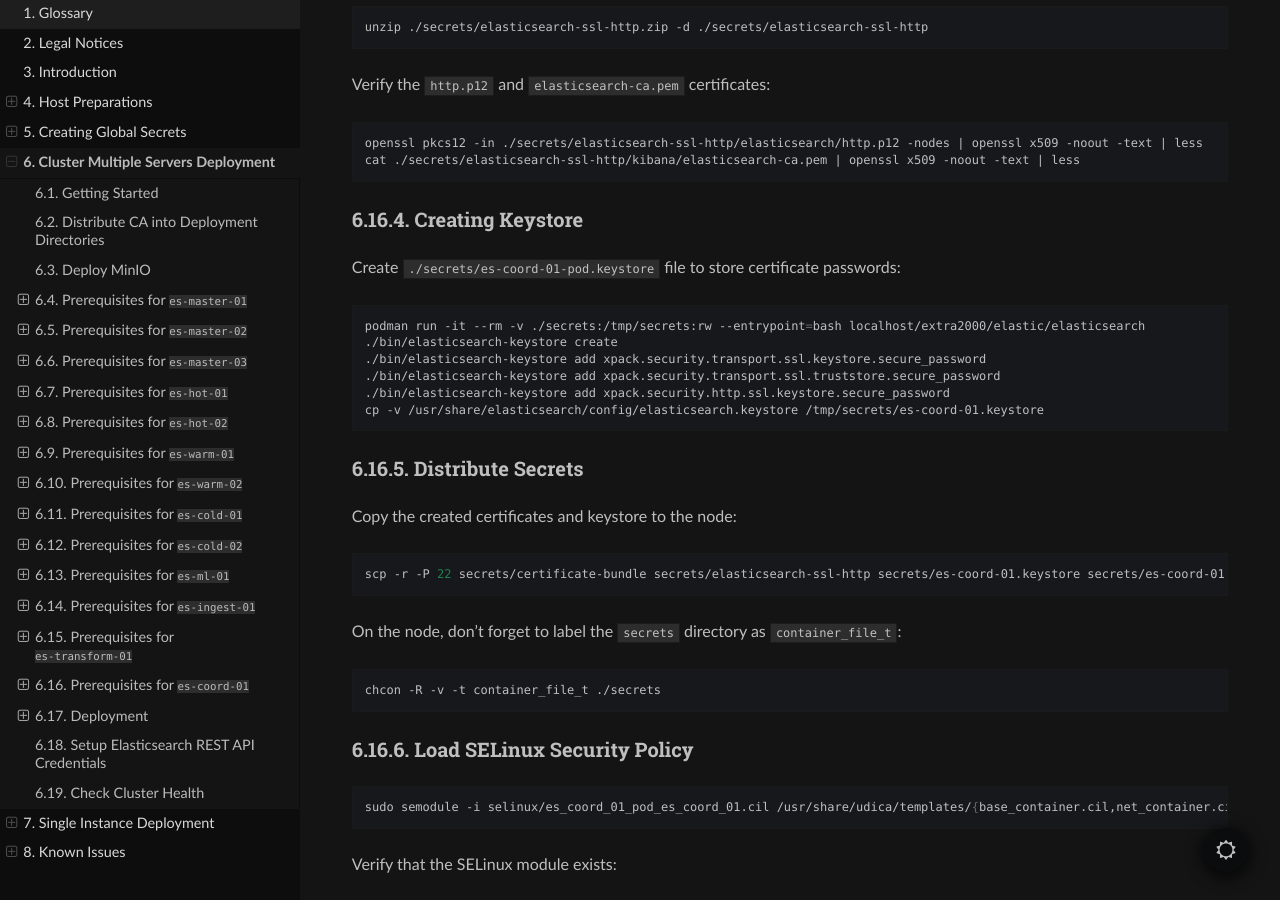
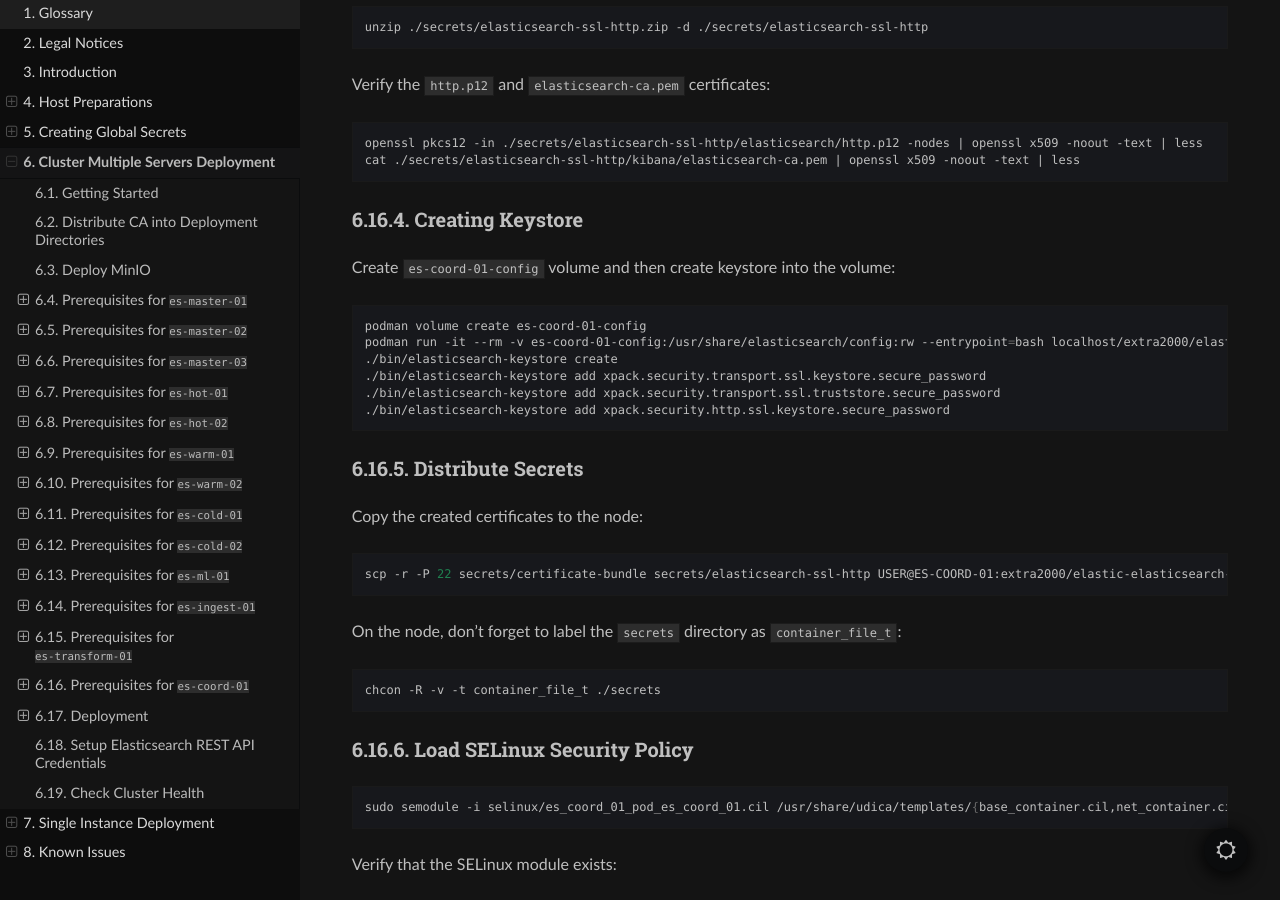
Before and after one commit to extra2000/elastic-elasticsearch-pod, a Sphinx documentation site: the page built from docs/source/example_cluster_multi_servers.rst, in a window 1280 px wide and 900 px high, scrolled down 48326 px. Built offline with Sphinx 7.4.7 and the Read the Docs theme 2.0.0, drawn with Linux system fonts in a browser that asks for light colours; some of the changed text lies outside the part shown.

Commit message:
refactor(deployments): mount the whole config directory instead of keystore file
BREAKING CHANGE: existing pods may no longer compatible because the whole config directory is mounted instead of keystore file

```diff
--- a/docs/source/example_cluster_multi_servers.rst
+++ b/docs/source/example_cluster_multi_servers.rst
@@ -217,27 +217,27 @@ Verify the ``http.p12`` and ``elasticsearch-ca.pem`` certificates:
 Creating Keystore
 ~~~~~~~~~~~~~~~~~
 
-Create ``./secrets/es-master-01-pod.keystore`` file to store certificate passwords:
-
-.. code-block:: bash
-
-    podman run -it --rm -v ./secrets:/tmp/secrets:rw --entrypoint=bash localhost/extra2000/elastic/elasticsearch
+Create ``es-master-01-config`` volume and then create keystore into the volume:
+
+.. code-block:: bash
+
+    podman volume create es-master-01-config
+    podman run -it --rm -v es-master-01-config:/usr/share/elasticsearch/config:rw --entrypoint=bash localhost/extra2000/elastic/elasticsearch
     ./bin/elasticsearch-keystore create
     ./bin/elasticsearch-keystore add xpack.security.transport.ssl.keystore.secure_password
     ./bin/elasticsearch-keystore add xpack.security.transport.ssl.truststore.secure_password
     ./bin/elasticsearch-keystore add xpack.security.http.ssl.keystore.secure_password
     ./bin/elasticsearch-keystore add s3.client.default.access_key
     ./bin/elasticsearch-keystore add s3.client.default.secret_key
-    cp -v /usr/share/elasticsearch/config/elasticsearch.keystore /tmp/secrets/es-master-01.keystore
 
 Distribute Secrets
 ~~~~~~~~~~~~~~~~~~
 
-Copy the created certificates and keystore to the node:
-
-.. code-block:: bash
-
-    scp -r -P 22 secrets/certificate-bundle secrets/elasticsearch-ssl-http secrets/es-master-01.keystore USER@ES-MASTER-01:extra2000/elastic-elasticsearch-pod/deployment/examples/cluster-multi-servers/es-master-01/secrets/
+Copy the created certificates to the node:
+
+.. code-block:: bash
+
+    scp -r -P 22 secrets/certificate-bundle secrets/elasticsearch-ssl-http USER@ES-MASTER-01:extra2000/elastic-elasticsearch-pod/deployment/examples/cluster-multi-servers/es-master-01/secrets/
 
 Create JVM CA Certs
 ~~~~~~~~~~~~~~~~~~~
@@ -424,27 +424,27 @@ Verify the ``http.p12`` and ``elasticsearch-ca.pem`` certificates:
 Creating Keystore
 ~~~~~~~~~~~~~~~~~
 
-Create ``./secrets/es-master-02-pod.keystore`` file to store certificate passwords:
-
-.. code-block:: bash
-
-    podman run -it --rm -v ./secrets:/tmp/secrets:rw --entrypoint=bash localhost/extra2000/elastic/elasticsearch
+Create ``es-master-02-config`` volume and then create keystore into the volume:
+
+.. code-block:: bash
+
+    podman volume create es-master-02-config
+    podman run -it --rm -v es-master-02-config:/usr/share/elasticsearch/config:rw --entrypoint=bash localhost/extra2000/elastic/elasticsearch
     ./bin/elasticsearch-keystore create
     ./bin/elasticsearch-keystore add xpack.security.transport.ssl.keystore.secure_password
     ./bin/elasticsearch-keystore add xpack.security.transport.ssl.truststore.secure_password
     ./bin/elasticsearch-keystore add xpack.security.http.ssl.keystore.secure_password
     ./bin/elasticsearch-keystore add s3.client.default.access_key
     ./bin/elasticsearch-keystore add s3.client.default.secret_key
-    cp -v /usr/share/elasticsearch/config/elasticsearch.keystore /tmp/secrets/es-master-02.keystore
 
 Distribute Secrets
 ~~~~~~~~~~~~~~~~~~
 
-Copy the created certificates and keystore to the node:
-
-.. code-block:: bash
-
-    scp -r -P 22 secrets/certificate-bundle secrets/elasticsearch-ssl-http secrets/es-master-02.keystore USER@ES-MASTER-02:extra2000/elastic-elasticsearch-pod/deployment/examples/cluster-multi-servers/es-master-02/secrets/
+Copy the created certificates to the node:
+
+.. code-block:: bash
+
+    scp -r -P 22 secrets/certificate-bundle secrets/elasticsearch-ssl-http USER@ES-MASTER-02:extra2000/elastic-elasticsearch-pod/deployment/examples/cluster-multi-servers/es-master-02/secrets/
 
 On the node, don't forget to label the ``secrets`` directory as ``container_file_t``:
 
@@ -627,27 +627,27 @@ Verify the ``http.p12`` and ``elasticsearch-ca.pem`` certificates:
 Creating Keystore
 ~~~~~~~~~~~~~~~~~
 
-Create ``./secrets/es-master-03-pod.keystore`` file to store certificate passwords:
-
-.. code-block:: bash
-
-    podman run -it --rm -v ./secrets:/tmp/secrets:rw --entrypoint=bash localhost/extra2000/elastic/elasticsearch
+Create ``es-master-03-config`` volume and then create keystore into the volume:
+
+.. code-block:: bash
+
+    podman volume create es-master-03-config
+    podman run -it --rm -v es-master-03-config:/usr/share/elasticsearch/config:rw --entrypoint=bash localhost/extra2000/elastic/elasticsearch
     ./bin/elasticsearch-keystore create
     ./bin/elasticsearch-keystore add xpack.security.transport.ssl.keystore.secure_password
     ./bin/elasticsearch-keystore add xpack.security.transport.ssl.truststore.secure_password
     ./bin/elasticsearch-keystore add xpack.security.http.ssl.keystore.secure_password
     ./bin/elasticsearch-keystore add s3.client.default.access_key
     ./bin/elasticsearch-keystore add s3.client.default.secret_key
-    cp -v /usr/share/elasticsearch/config/elasticsearch.keystore /tmp/secrets/es-master-03.keystore
 
 Distribute Secrets
 ~~~~~~~~~~~~~~~~~~
 
-Copy the created certificates and keystore to the node:
-
-.. code-block:: bash
-
-    scp -r -P 22 secrets/certificate-bundle secrets/elasticsearch-ssl-http secrets/es-master-03.keystore USER@ES-MASTER-03:extra2000/elastic-elasticsearch-pod/deployment/examples/cluster-multi-servers/es-master-03/secrets/
+Copy the created certificates to the node:
+
+.. code-block:: bash
+
+    scp -r -P 22 secrets/certificate-bundle secrets/elasticsearch-ssl-http USER@ES-MASTER-03:extra2000/elastic-elasticsearch-pod/deployment/examples/cluster-multi-servers/es-master-03/secrets/
 
 On the node, don't forget to label the ``secrets`` directory as ``container_file_t``:
 
@@ -834,27 +834,27 @@ Verify the ``http.p12`` and ``elasticsearch-ca.pem`` certificates:
 Creating Keystore
 ~~~~~~~~~~~~~~~~~
 
-Create ``./secrets/es-hot-01-pod.keystore`` file to store certificate passwords:
-
-.. code-block:: bash
-
-    podman run -it --rm -v ./secrets:/tmp/secrets:rw --entrypoint=bash localhost/extra2000/elastic/elasticsearch
+Create ``es-hot-01-config`` volume and then create keystore into the volume:
+
+.. code-block:: bash
+
+    podman volume create es-hot-01-config
+    podman run -it --rm -v es-hot-01-config:/usr/share/elasticsearch/config:rw --entrypoint=bash localhost/extra2000/elastic/elasticsearch
     ./bin/elasticsearch-keystore create
     ./bin/elasticsearch-keystore add xpack.security.transport.ssl.keystore.secure_password
     ./bin/elasticsearch-keystore add xpack.security.transport.ssl.truststore.secure_password
     ./bin/elasticsearch-keystore add xpack.security.http.ssl.keystore.secure_password
     ./bin/elasticsearch-keystore add s3.client.default.access_key
     ./bin/elasticsearch-keystore add s3.client.default.secret_key
-    cp -v /usr/share/elasticsearch/config/elasticsearch.keystore /tmp/secrets/es-hot-01.keystore
 
 Distribute Secrets
 ~~~~~~~~~~~~~~~~~~
 
-Copy the created certificates and keystore to the node:
-
-.. code-block:: bash
-
-    scp -r -P 22 secrets/certificate-bundle secrets/elasticsearch-ssl-http secrets/es-hot-01.keystore USER@ES-HOT-01:extra2000/elastic-elasticsearch-pod/deployment/examples/cluster-multi-servers/es-hot-01/secrets/
+Copy the created certificates to the node:
+
+.. code-block:: bash
+
+    scp -r -P 22 secrets/certificate-bundle secrets/elasticsearch-ssl-http USER@ES-HOT-01:extra2000/elastic-elasticsearch-pod/deployment/examples/cluster-multi-servers/es-hot-01/secrets/
 
 On the node, don't forget to label the ``secrets`` directory as ``container_file_t``:
 
@@ -1041,18 +1041,18 @@ Verify the ``http.p12`` and ``elasticsearch-ca.pem`` certificates:
 Creating Keystore
 ~~~~~~~~~~~~~~~~~
 
-Create ``./secrets/es-hot-02-pod.keystore`` file to store certificate passwords:
-
-.. code-block:: bash
-
-    podman run -it --rm -v ./secrets:/tmp/secrets:rw --entrypoint=bash localhost/extra2000/elastic/elasticsearch
+Create ``es-hot-02-config`` volume and then create keystore into the volume:
+
+.. code-block:: bash
+
+    podman volume create es-hot-02-config
+    podman run -it --rm -v es-hot-02-config:/usr/share/elasticsearch/config:rw --entrypoint=bash localhost/extra2000/elastic/elasticsearch
     ./bin/elasticsearch-keystore create
     ./bin/elasticsearch-keystore add xpack.security.transport.ssl.keystore.secure_password
     ./bin/elasticsearch-keystore add xpack.security.transport.ssl.truststore.secure_password
     ./bin/elasticsearch-keystore add xpack.security.http.ssl.keystore.secure_password
     ./bin/elasticsearch-keystore add s3.client.default.access_key
     ./bin/elasticsearch-keystore add s3.client.default.secret_key
-    cp -v /usr/share/elasticsearch/config/elasticsearch.keystore /tmp/secrets/es-hot-02.keystore
 
 Distribute Secrets
 ~~~~~~~~~~~~~~~~~~
@@ -1061,7 +1061,7 @@ Copy the created certificates and keystore to the node:
 
 .. code-block:: bash
 
-    scp -r -P 22 secrets/certificate-bundle secrets/elasticsearch-ssl-http secrets/es-hot-02.keystore USER@ES-HOT-02:extra2000/elastic-elasticsearch-pod/deployment/examples/cluster-multi-servers/es-hot-02/secrets/
+    scp -r -P 22 secrets/certificate-bundle secrets/elasticsearch-ssl-http USER@ES-HOT-02:extra2000/elastic-elasticsearch-pod/deployment/examples/cluster-multi-servers/es-hot-02/secrets/
 
 On the node, don't forget to label the ``secrets`` directory as ``container_file_t``:
 
@@ -1248,27 +1248,27 @@ Verify the ``http.p12`` and ``elasticsearch-ca.pem`` certificates:
 Creating Keystore
 ~~~~~~~~~~~~~~~~~
 
-Create ``./secrets/es-warm-01-pod.keystore`` file to store certificate passwords:
-
-.. code-block:: bash
-
-    podman run -it --rm -v ./secrets:/tmp/secrets:rw --entrypoint=bash localhost/extra2000/elastic/elasticsearch
+Create ``es-warm-01-config`` volume and then create keystore into the volume:
+
+.. code-block:: bash
+
+    podman volume create es-warm-01-config
+    podman run -it --rm -v es-warm-01-config:/usr/share/elasticsearch/config:rw --entrypoint=bash localhost/extra2000/elastic/elasticsearch
     ./bin/elasticsearch-keystore create
     ./bin/elasticsearch-keystore add xpack.security.transport.ssl.keystore.secure_password
     ./bin/elasticsearch-keystore add xpack.security.transport.ssl.truststore.secure_password
     ./bin/elasticsearch-keystore add xpack.security.http.ssl.keystore.secure_password
     ./bin/elasticsearch-keystore add s3.client.default.access_key
     ./bin/elasticsearch-keystore add s3.client.default.secret_key
-    cp -v /usr/share/elasticsearch/config/elasticsearch.keystore /tmp/secrets/es-warm-01.keystore
 
 Distribute Secrets
 ~~~~~~~~~~~~~~~~~~
 
-Copy the created certificates and keystore to the node:
-
-.. code-block:: bash
-
-    scp -r -P 22 secrets/certificate-bundle secrets/elasticsearch-ssl-http secrets/es-warm-01.keystore USER@ES-WARM-01:extra2000/elastic-elasticsearch-pod/deployment/examples/cluster-multi-servers/es-warm-01/secrets/
+Copy the created certificates to the node:
+
+.. code-block:: bash
+
+    scp -r -P 22 secrets/certificate-bundle secrets/elasticsearch-ssl-http USER@ES-WARM-01:extra2000/elastic-elasticsearch-pod/deployment/examples/cluster-multi-servers/es-warm-01/secrets/
 
 On the node, don't forget to label the ``secrets`` directory as ``container_file_t``:
 
@@ -1455,27 +1455,27 @@ Verify the ``http.p12`` and ``elasticsearch-ca.pem`` certificates:
 Creating Keystore
 ~~~~~~~~~~~~~~~~~
 
-Create ``./secrets/es-warm-02-pod.keystore`` file to store certificate passwords:
-
-.. code-block:: bash
-
-    podman run -it --rm -v ./secrets:/tmp/secrets:rw --entrypoint=bash localhost/extra2000/elastic/elasticsearch
+Create ``es-warm-02-config`` volume and then create keystore into the volume:
+
+.. code-block:: bash
+
+    podman volume create es-warm-02-config
+    podman run -it --rm -v es-warm-02-config:/usr/share/elasticsearch/config:rw --entrypoint=bash localhost/extra2000/elastic/elasticsearch
     ./bin/elasticsearch-keystore create
     ./bin/elasticsearch-keystore add xpack.security.transport.ssl.keystore.secure_password
     ./bin/elasticsearch-keystore add xpack.security.transport.ssl.truststore.secure_password
     ./bin/elasticsearch-keystore add xpack.security.http.ssl.keystore.secure_password
     ./bin/elasticsearch-keystore add s3.client.default.access_key
     ./bin/elasticsearch-keystore add s3.client.default.secret_key
-    cp -v /usr/share/elasticsearch/config/elasticsearch.keystore /tmp/secrets/es-warm-02.keystore
 
 Distribute Secrets
 ~~~~~~~~~~~~~~~~~~
 
-Copy the created certificates and keystore to the node:
-
-.. code-block:: bash
-
-    scp -r -P 22 secrets/certificate-bundle secrets/elasticsearch-ssl-http secrets/es-warm-02.keystore USER@ES-WARM-02:extra2000/elastic-elasticsearch-pod/deployment/examples/cluster-multi-servers/es-warm-02/secrets/
+Copy the created certificates to the node:
+
+.. code-block:: bash
+
+    scp -r -P 22 secrets/certificate-bundle secrets/elasticsearch-ssl-http USER@ES-WARM-02:extra2000/elastic-elasticsearch-pod/deployment/examples/cluster-multi-servers/es-warm-02/secrets/
 
 On the node, don't forget to label the ``secrets`` directory as ``container_file_t``:
 
@@ -1662,27 +1662,27 @@ Verify the ``http.p12`` and ``elasticsearch-ca.pem`` certificates:
 Creating Keystore
 ~~~~~~~~~~~~~~~~~
 
-Create ``./secrets/es-cold-01-pod.keystore`` file to store certificate passwords:
-
-.. code-block:: bash
-
-    podman run -it --rm -v ./secrets:/tmp/secrets:rw --entrypoint=bash localhost/extra2000/elastic/elasticsearch
+Create ``es-cold-01-config`` volume and then create keystore into the volume:
+
+.. code-block:: bash
+
+    podman volume create es-cold-01-config
+    podman run -it --rm -v es-cold-01-config:/usr/share/elasticsearch/config:rw --entrypoint=bash localhost/extra2000/elastic/elasticsearch
     ./bin/elasticsearch-keystore create
     ./bin/elasticsearch-keystore add xpack.security.transport.ssl.keystore.secure_password
     ./bin/elasticsearch-keystore add xpack.security.transport.ssl.truststore.secure_password
     ./bin/elasticsearch-keystore add xpack.security.http.ssl.keystore.secure_password
     ./bin/elasticsearch-keystore add s3.client.default.access_key
     ./bin/elasticsearch-keystore add s3.client.default.secret_key
-    cp -v /usr/share/elasticsearch/config/elasticsearch.keystore /tmp/secrets/es-cold-01.keystore
 
 Distribute Secrets
 ~~~~~~~~~~~~~~~~~~
 
-Copy the created certificates and keystore to the node:
-
-.. code-block:: bash
-
-    scp -r -P 22 secrets/certificate-bundle secrets/elasticsearch-ssl-http secrets/es-cold-01.keystore USER@ES-COLD-01:extra2000/elastic-elasticsearch-pod/deployment/examples/cluster-multi-servers/es-cold-01/secrets/
+Copy the created certificates to the node:
+
+.. code-block:: bash
+
+    scp -r -P 22 secrets/certificate-bundle secrets/elasticsearch-ssl-http USER@ES-COLD-01:extra2000/elastic-elasticsearch-pod/deployment/examples/cluster-multi-servers/es-cold-01/secrets/
 
 On the node, don't forget to label the ``secrets`` directory as ``container_file_t``:
 
@@ -1881,27 +1881,27 @@ Verify the ``http.p12`` and ``elasticsearch-ca.pem`` certificates:
 Creating Keystore
 ~~~~~~~~~~~~~~~~~
 
-Create ``./secrets/es-cold-02-pod.keystore`` file to store certificate passwords:
-
-.. code-block:: bash
-
-    podman run -it --rm -v ./secrets:/tmp/secrets:rw --entrypoint=bash localhost/extra2000/elastic/elasticsearch
+Create ``es-cold-02-config`` volume and then create keystore into the volume:
+
+.. code-block:: bash
+
+    podman volume create es-cold-02-config
+    podman run -it --rm -v es-cold-02-config:/usr/share/elasticsearch/config:rw --entrypoint=bash localhost/extra2000/elastic/elasticsearch
     ./bin/elasticsearch-keystore create
     ./bin/elasticsearch-keystore add xpack.security.transport.ssl.keystore.secure_password
     ./bin/elasticsearch-keystore add xpack.security.transport.ssl.truststore.secure_password
     ./bin/elasticsearch-keystore add xpack.security.http.ssl.keystore.secure_password
     ./bin/elasticsearch-keystore add s3.client.default.access_key
     ./bin/elasticsearch-keystore add s3.client.default.secret_key
-    cp -v /usr/share/elasticsearch/config/elasticsearch.keystore /tmp/secrets/es-cold-02.keystore
 
 Distribute Secrets
 ~~~~~~~~~~~~~~~~~~
 
-Copy the created certificates and keystore to the node:
-
-.. code-block:: bash
-
-    scp -r -P 22 secrets/certificate-bundle secrets/elasticsearch-ssl-http secrets/es-cold-02.keystore USER@ES-COLD-02:extra2000/elastic-elasticsearch-pod/deployment/examples/cluster-multi-servers/es-cold-02/secrets/
+Copy the created certificates to the node:
+
+.. code-block:: bash
+
+    scp -r -P 22 secrets/certificate-bundle secrets/elasticsearch-ssl-http USER@ES-COLD-02:extra2000/elastic-elasticsearch-pod/deployment/examples/cluster-multi-servers/es-cold-02/secrets/
 
 On the node, don't forget to label the ``secrets`` directory as ``container_file_t``:
 
@@ -2088,25 +2088,25 @@ Verify the ``http.p12`` and ``elasticsearch-ca.pem`` certificates:
 Creating Keystore
 ~~~~~~~~~~~~~~~~~
 
-Create ``./secrets/es-ml-01-pod.keystore`` file to store certificate passwords:
-
-.. code-block:: bash
-
-    podman run -it --rm -v ./secrets:/tmp/secrets:rw --entrypoint=bash localhost/extra2000/elastic/elasticsearch
+Create ``es-ml-01-config`` volume and then create keystore into the volume:
+
+.. code-block:: bash
+
+    podman volume create es-ml-01-config
+    podman run -it --rm -v es-ml-01-config:/usr/share/elasticsearch/config:rw --entrypoint=bash localhost/extra2000/elastic/elasticsearch
     ./bin/elasticsearch-keystore create
     ./bin/elasticsearch-keystore add xpack.security.transport.ssl.keystore.secure_password
     ./bin/elasticsearch-keystore add xpack.security.transport.ssl.truststore.secure_password
     ./bin/elasticsearch-keystore add xpack.security.http.ssl.keystore.secure_password
-    cp -v /usr/share/elasticsearch/config/elasticsearch.keystore /tmp/secrets/es-ml-01.keystore
 
 Distribute Secrets
 ~~~~~~~~~~~~~~~~~~
 
-Copy the created certificates and keystore to the node:
-
-.. code-block:: bash
-
-    scp -r -P 22 secrets/certificate-bundle secrets/elasticsearch-ssl-http secrets/es-ml-01.keystore USER@ES-ML-01:extra2000/elastic-elasticsearch-pod/deployment/examples/cluster-multi-servers/es-ml-01/secrets/
+Copy the created certificates to the node:
+
+.. code-block:: bash
+
+    scp -r -P 22 secrets/certificate-bundle secrets/elasticsearch-ssl-http USER@ES-ML-01:extra2000/elastic-elasticsearch-pod/deployment/examples/cluster-multi-servers/es-ml-01/secrets/
 
 On the node, don't forget to label the ``secrets`` directory as ``container_file_t``:
 
@@ -2261,25 +2261,25 @@ Verify the ``http.p12`` and ``elasticsearch-ca.pem`` certificates:
 Creating Keystore
 ~~~~~~~~~~~~~~~~~
 
-Create ``./secrets/es-ingest-01-pod.keystore`` file to store certificate passwords:
-
-.. code-block:: bash
-
-    podman run -it --rm -v ./secrets:/tmp/secrets:rw --entrypoint=bash localhost/extra2000/elastic/elasticsearch
+Create ``es-ingest-01-config`` volume and then create keystore into the volume:
+
+.. code-block:: bash
+
+    podman volume create es-ingest-01-config
+    podman run -it --rm -v es-ingest-01-config:/usr/share/elasticsearch/config:rw --entrypoint=bash localhost/extra2000/elastic/elasticsearch
     ./bin/elasticsearch-keystore create
     ./bin/elasticsearch-keystore add xpack.security.transport.ssl.keystore.secure_password
     ./bin/elasticsearch-keystore add xpack.security.transport.ssl.truststore.secure_password
     ./bin/elasticsearch-keystore add xpack.security.http.ssl.keystore.secure_password
-    cp -v /usr/share/elasticsearch/config/elasticsearch.keystore /tmp/secrets/es-ingest-01.keystore
 
 Distribute Secrets
 ~~~~~~~~~~~~~~~~~~
 
-Copy the created certificates and keystore to the node:
-
-.. code-block:: bash
-
-    scp -r -P 22 secrets/certificate-bundle secrets/elasticsearch-ssl-http secrets/es-ingest-01.keystore USER@ES-INGEST-01:extra2000/elastic-elasticsearch-pod/deployment/examples/cluster-multi-servers/es-ingest-01/secrets/
+Copy the created certificates to the node:
+
+.. code-block:: bash
+
+    scp -r -P 22 secrets/certificate-bundle secrets/elasticsearch-ssl-http USER@ES-INGEST-01:extra2000/elastic-elasticsearch-pod/deployment/examples/cluster-multi-servers/es-ingest-01/secrets/
 
 On the node, don't forget to label the ``secrets`` directory as ``container_file_t``:
 
@@ -2434,25 +2434,25 @@ Verify the ``http.p12`` and ``elasticsearch-ca.pem`` certificates:
 Creating Keystore
 ~~~~~~~~~~~~~~~~~
 
-Create ``./secrets/es-transform-01-pod.keystore`` file to store certificate passwords:
-
-.. code-block:: bash
-
-    podman run -it --rm -v ./secrets:/tmp/secrets:rw --entrypoint=bash localhost/extra2000/elastic/elasticsearch
+Create ``es-transform-01-config`` volume and then create keystore into the volume:
+
+.. code-block:: bash
+
+    podman volume create es-transform-01-config
+    podman run -it --rm -v es-transform-01-config:/usr/share/elasticsearch/config:rw --entrypoint=bash localhost/extra2000/elastic/elasticsearch
     ./bin/elasticsearch-keystore create
     ./bin/elasticsearch-keystore add xpack.security.transport.ssl.keystore.secure_password
     ./bin/elasticsearch-keystore add xpack.security.transport.ssl.truststore.secure_password
     ./bin/elasticsearch-keystore add xpack.security.http.ssl.keystore.secure_password
-    cp -v /usr/share/elasticsearch/config/elasticsearch.keystore /tmp/secrets/es-transform-01.keystore
 
 Distribute Secrets
 ~~~~~~~~~~~~~~~~~~
 
-Copy the created certificates and keystore to the node:
-
-.. code-block:: bash
-
-    scp -r -P 22 secrets/certificate-bundle secrets/elasticsearch-ssl-http secrets/es-transform-01.keystore USER@ES-TRANSFORM-01:extra2000/elastic-elasticsearch-pod/deployment/examples/cluster-multi-servers/es-transform-01/secrets/
+Copy the created certificates to the node:
+
+.. code-block:: bash
+
+    scp -r -P 22 secrets/certificate-bundle secrets/elasticsearch-ssl-http USER@ES-TRANSFORM-01:extra2000/elastic-elasticsearch-pod/deployment/examples/cluster-multi-servers/es-transform-01/secrets/
 
 On the node, don't forget to label the ``secrets`` directory as ``container_file_t``:
 
@@ -2607,25 +2607,25 @@ Verify the ``http.p12`` and ``elasticsearch-ca.pem`` certificates:
 Creating Keystore
 ~~~~~~~~~~~~~~~~~
 
-Create ``./secrets/es-coord-01-pod.keystore`` file to store certificate passwords:
-
-.. code-block:: bash
-
-    podman run -it --rm -v ./secrets:/tmp/secrets:rw --entrypoint=bash localhost/extra2000/elastic/elasticsearch
+Create ``es-coord-01-config`` volume and then create keystore into the volume:
+
+.. code-block:: bash
+
+    podman volume create es-coord-01-config
+    podman run -it --rm -v es-coord-01-config:/usr/share/elasticsearch/config:rw --entrypoint=bash localhost/extra2000/elastic/elasticsearch
     ./bin/elasticsearch-keystore create
     ./bin/elasticsearch-keystore add xpack.security.transport.ssl.keystore.secure_password
     ./bin/elasticsearch-keystore add xpack.security.transport.ssl.truststore.secure_password
     ./bin/elasticsearch-keystore add xpack.security.http.ssl.keystore.secure_password
-    cp -v /usr/share/elasticsearch/config/elasticsearch.keystore /tmp/secrets/es-coord-01.keystore
 
 Distribute Secrets
 ~~~~~~~~~~~~~~~~~~
 
-Copy the created certificates and keystore to the node:
-
-.. code-block:: bash
-
-    scp -r -P 22 secrets/certificate-bundle secrets/elasticsearch-ssl-http secrets/es-coord-01.keystore secrets/es-coord-01.keystore USER@ES-COORD-01:extra2000/elastic-elasticsearch-pod/deployment/examples/cluster-multi-servers/es-coord-01/secrets/
+Copy the created certificates to the node:
+
+.. code-block:: bash
+
+    scp -r -P 22 secrets/certificate-bundle secrets/elasticsearch-ssl-http USER@ES-COORD-01:extra2000/elastic-elasticsearch-pod/deployment/examples/cluster-multi-servers/es-coord-01/secrets/
 
 On the node, don't forget to label the ``secrets`` directory as ``container_file_t``:
 
```
Also changed, not shown: docs/source/example_general_single_instance.rst (+5 -5 lines), 14 other files.
